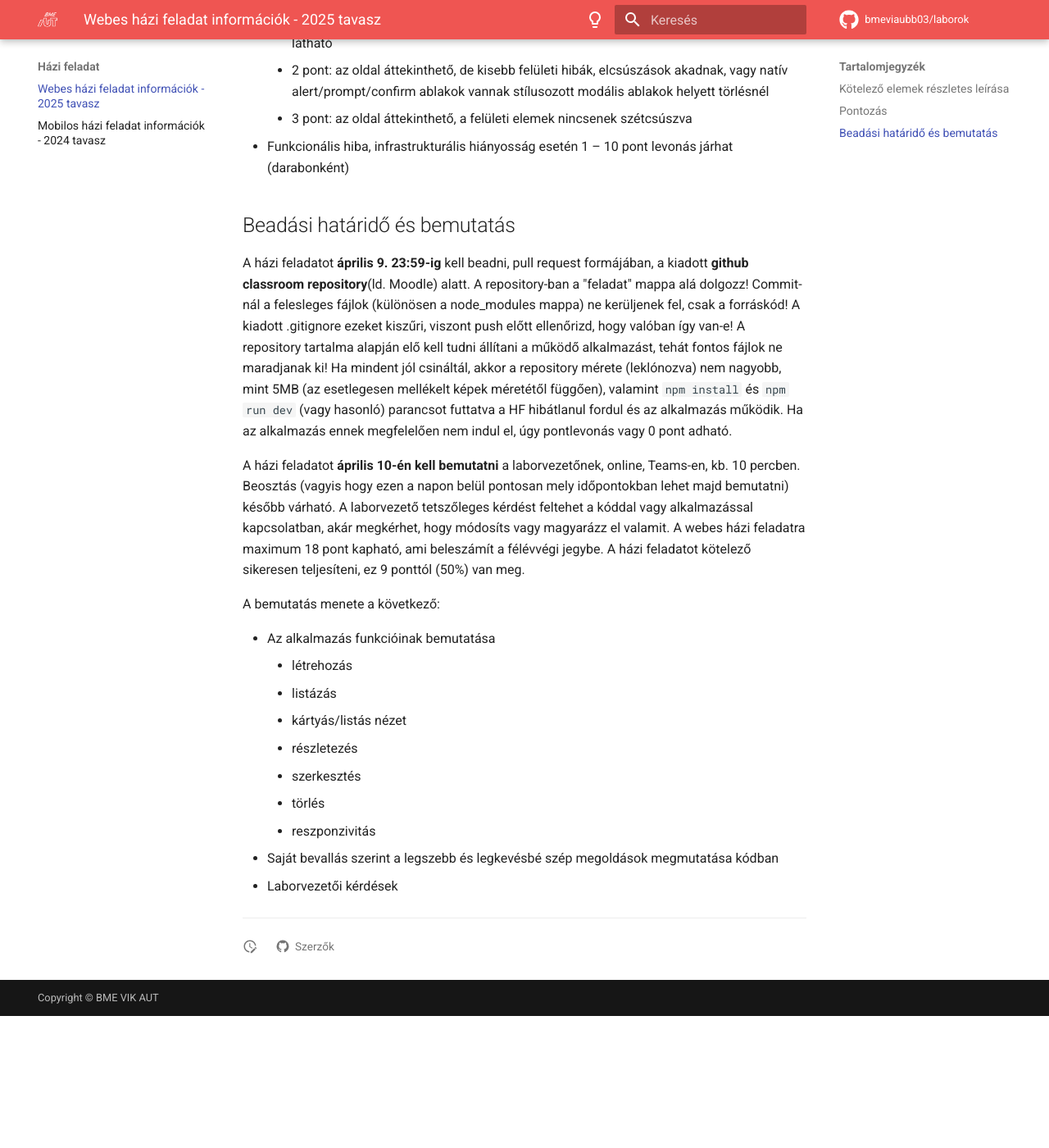
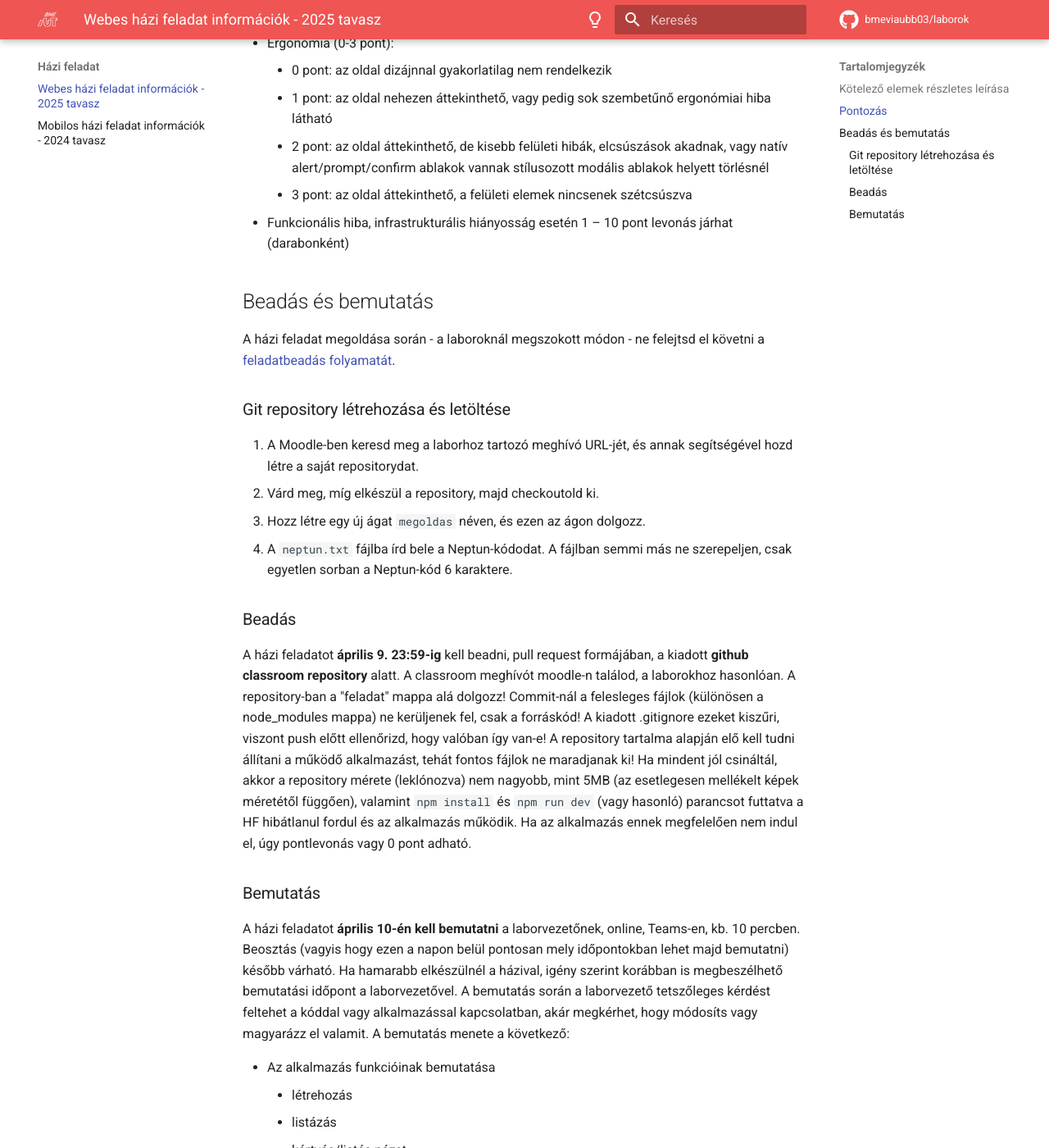
Before and after one commit to BMEVIAUBB03/laborok, an MkDocs documentation site: the page built from docs/hf/web/index.md, in a window 1280 px wide and 1400 px high, scrolled down 1773 px. Shown: the whole window at 82% size. Built offline with MkDocs 1.6.1 and Material for MkDocs 9.7.7, drawn with Linux system fonts in a browser that asks for light colours; comment, search, counter and statistics services are not loaded; before the commit the page ends 3012 px from its top, so only the background shows below that; some of the changed text lies outside the part shown.

Commit message:
Web HF pontosítások - 2025

```diff
--- a/docs/hf/web/index.md
+++ b/docs/hf/web/index.md
@@ -26,9 +26,11 @@ Az oldalnak megfelelően strukturált URL-eket kell definiálnia (routing segít
 
 Stílusozásra a gyakorlatokhoz hasonlóan a [Bootstrap](https://getbootstrap.com) könyvtárat kell használni.
 
-A DOM manipuláció közvetlenül kódból (a document objektumon keresztül vagy pl. jQuery-ből) **tilos**, kizárólag Preact adatkötéseket szabad használni a felületi adatok megjelenítésére a laborokhoz hasonló módon.
+A DOM manipuláció közvetlenül kódból (a document objektumon keresztül vagy pl. jQuery-ből) **tilos**, kizárólag Preact adatkötéseket szabad használni a felületi adatok megjelenítésére, a laborokhoz hasonló módon.
 
 ## Pontozás
+
+A webes házi feladatra maximum 18 pont kapható, ami beleszámít a félévvégi jegybe. A házi feladatot kötelező sikeresen teljesíteni, ez 9 ponttól (50%) van meg. A pontok a következőképpen oszlanak el:
 
 - Funkciók (0-15 pont):
     - létrehozás: 1 pont
@@ -47,13 +49,24 @@ A DOM manipuláció közvetlenül kódból (a document objektumon keresztül vag
     - 3 pont: az oldal áttekinthető, a felületi elemek nincsenek szétcsúszva
 - Funkcionális hiba, infrastrukturális hiányosság esetén 1 – 10 pont levonás járhat (darabonként)
 
-## Beadási határidő és bemutatás
+## Beadás és bemutatás
 
-A házi feladatot **április 9. 23:59-ig** kell beadni, pull request formájában, a kiadott **github classroom repository**(ld. Moodle) alatt. A repository-ban a "feladat" mappa alá dolgozz! Commit-nál a felesleges fájlok (különösen a node_modules mappa) ne kerüljenek fel, csak a forráskód! A kiadott .gitignore ezeket kiszűri, viszont push előtt ellenőrizd, hogy valóban így van-e! A repository tartalma alapján elő kell tudni állítani a működő alkalmazást, tehát fontos fájlok ne maradjanak ki! Ha mindent jól csináltál, akkor a repository mérete (leklónozva) nem nagyobb, mint 5MB (az esetlegesen mellékelt képek méretétől függően), valamint `npm install` és `npm run dev` (vagy hasonló) parancsot futtatva a HF hibátlanul fordul és az alkalmazás működik. Ha az alkalmazás ennek megfelelően nem indul el, úgy pontlevonás vagy 0 pont adható.
+A házi feladat megoldása során - a laboroknál megszokott módon - ne felejtsd el követni a [feladatbeadás folyamatát](../../tudnivalok/github/GitHub.md).
 
-A házi feladatot **április 10-én kell bemutatni** a laborvezetőnek, online, Teams-en, kb. 10 percben. Beosztás (vagyis hogy ezen a napon belül pontosan mely időpontokban lehet majd bemutatni) később várható. A laborvezető tetszőleges kérdést feltehet a kóddal vagy alkalmazással kapcsolatban, akár megkérhet, hogy módosíts vagy magyarázz el valamit. A webes házi feladatra maximum 18 pont kapható, ami beleszámít a félévvégi jegybe. A házi feladatot kötelező sikeresen teljesíteni, ez 9 ponttól (50%) van meg.
+### Git repository létrehozása és letöltése
 
-A bemutatás menete a következő:
+1. A Moodle-ben keresd meg a laborhoz tartozó meghívó URL-jét, és annak segítségével hozd létre a saját repositorydat.
+2. Várd meg, míg elkészül a repository, majd checkoutold ki.
+3. Hozz létre egy új ágat `megoldas` néven, és ezen az ágon dolgozz.
+4. A `neptun.txt` fájlba írd bele a Neptun-kódodat. A fájlban semmi más ne szerepeljen, csak egyetlen sorban a Neptun-kód 6 karaktere.
+
+### Beadás
+
+A házi feladatot **április 9. 23:59-ig** kell beadni, pull request formájában, a kiadott **github classroom repository** alatt. A classroom meghívót moodle-n találod, a laborokhoz hasonlóan. A repository-ban a "feladat" mappa alá dolgozz! Commit-nál a felesleges fájlok (különösen a node_modules mappa) ne kerüljenek fel, csak a forráskód! A kiadott .gitignore ezeket kiszűri, viszont push előtt ellenőrizd, hogy valóban így van-e! A repository tartalma alapján elő kell tudni állítani a működő alkalmazást, tehát fontos fájlok ne maradjanak ki! Ha mindent jól csináltál, akkor a repository mérete (leklónozva) nem nagyobb, mint 5MB (az esetlegesen mellékelt képek méretétől függően), valamint `npm install` és `npm run dev` (vagy hasonló) parancsot futtatva a HF hibátlanul fordul és az alkalmazás működik. Ha az alkalmazás ennek megfelelően nem indul el, úgy pontlevonás vagy 0 pont adható.
+
+### Bemutatás
+
+A házi feladatot **április 10-én kell bemutatni** a laborvezetőnek, online, Teams-en, kb. 10 percben. Beosztás (vagyis hogy ezen a napon belül pontosan mely időpontokban lehet majd bemutatni) később várható. Ha hamarabb elkészülnél a házival, igény szerint korábban is megbeszélhető bemutatási időpont a laborvezetővel. A bemutatás során a laborvezető tetszőleges kérdést feltehet a kóddal vagy alkalmazással kapcsolatban, akár megkérhet, hogy módosíts vagy magyarázz el valamit. A bemutatás menete a következő:
 
 - Az alkalmazás funkcióinak bemutatása
     - létrehozás
```
